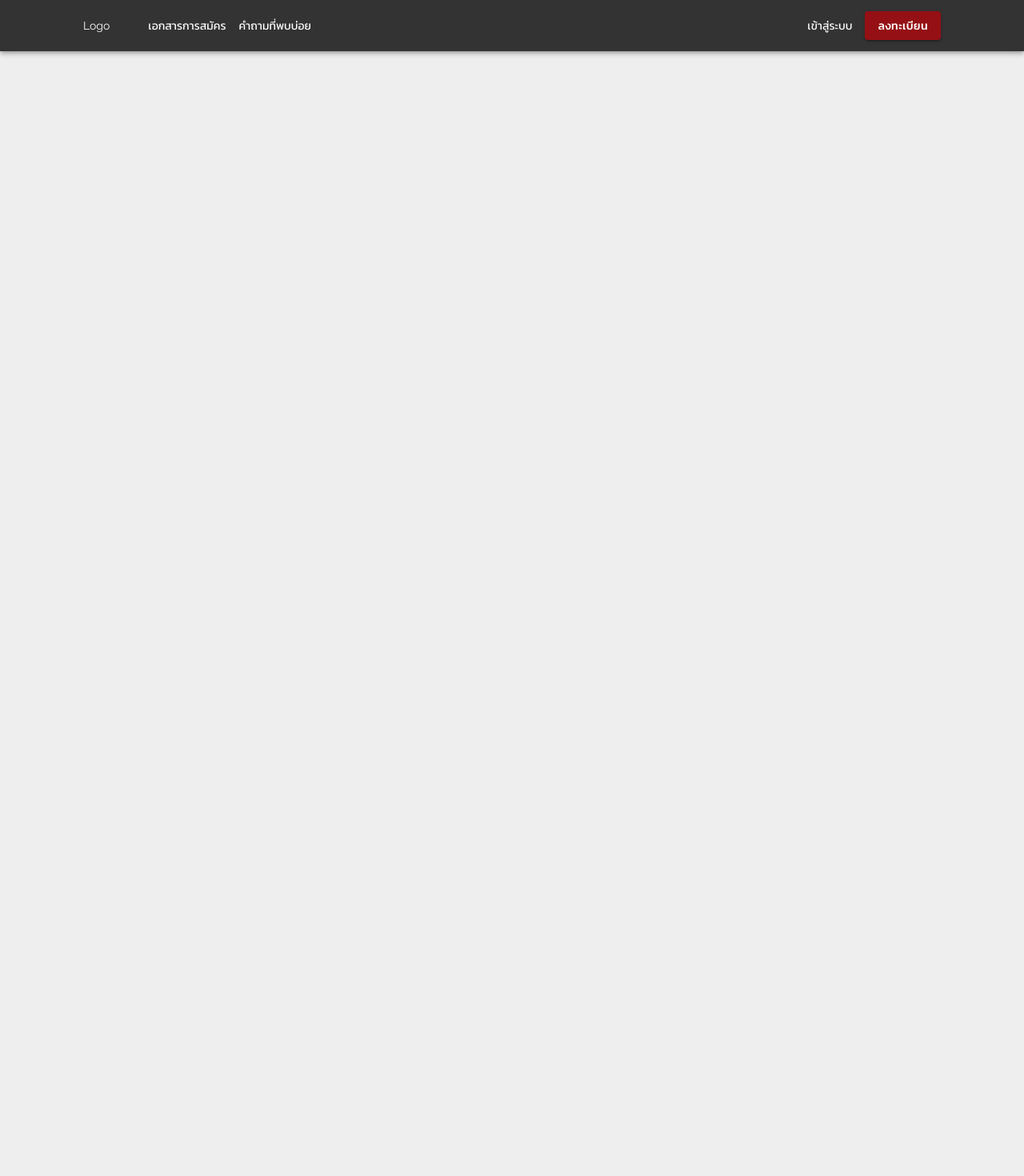
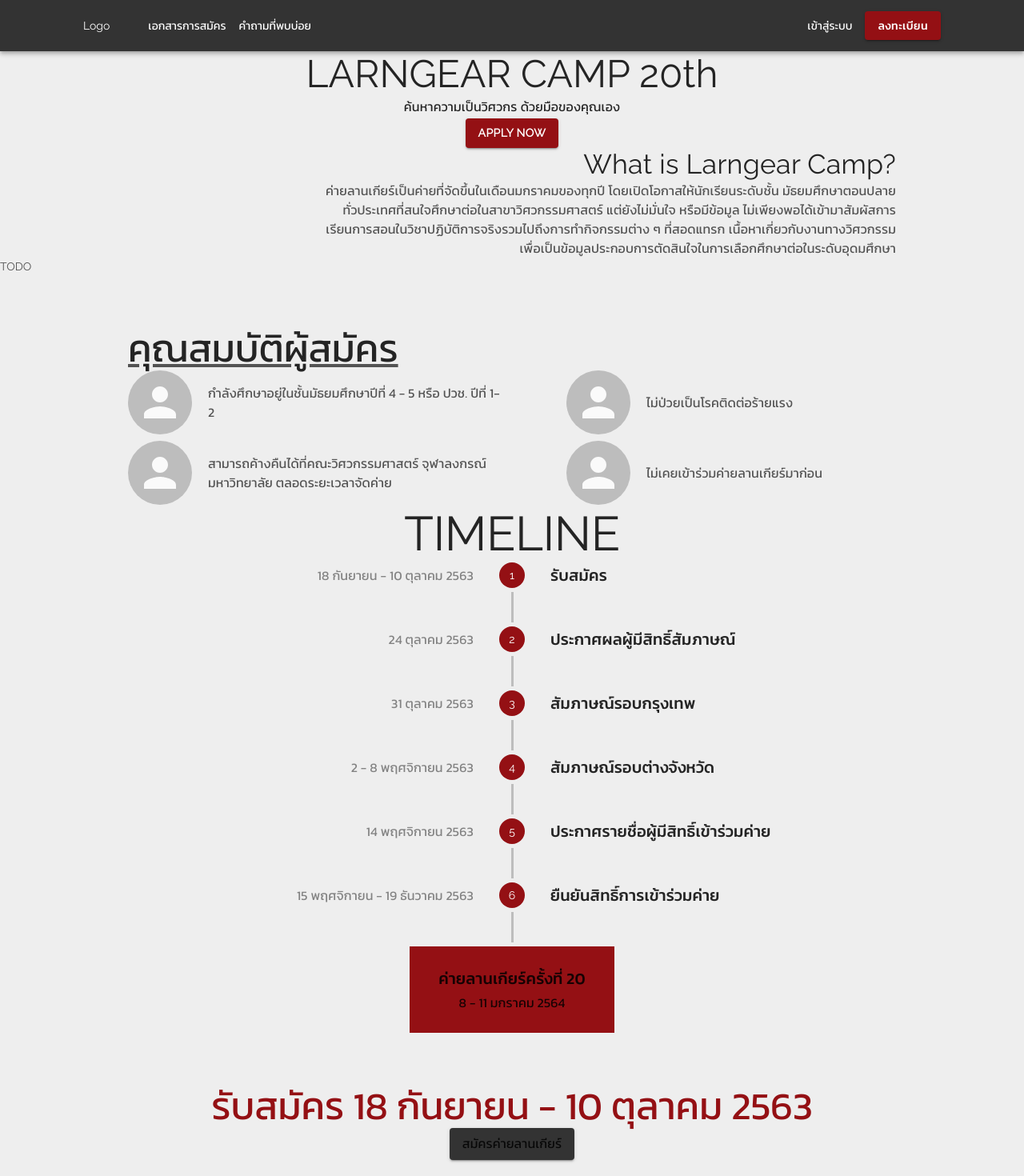
Before and after one commit to esc-chula/larngearcamp-frontend, a React (Create React App) app: page / in a window 1280 px wide. Shown: the top 1470 px of the page at 80% size. Before the commit the page ends 800 px from the top, so only its background shows below. Built offline with nearby package versions, Linux system fonts and the light colour scheme.

Commit message:
update: update landing page

```diff
--- a/src/modules/home.module.tsx
+++ b/src/modules/home.module.tsx
@@ -1,12 +1,167 @@
 import React from "react"
+import { makeStyles } from "@material-ui/core/styles"
+import { Typography, Button, Box, Grid, Avatar } from "@material-ui/core"
 import { CoverComponent } from "../core/components/cover.component"
+import { TimelineDisplay } from "../core/components/timeline.component";
+
+const useStyle = makeStyles(theme => ({
+  container: {
+    marginLeft: '160px',
+    marginRight: '160px'
+  },
+  halfWidth: {
+    width: "calc(50% - 160px)"
+  },
+  textRight: {
+    textAlign: "right",
+  },
+  rightDescription: {
+    fontSize: "22px"
+  },
+  white: {
+    color: "#FFFFFF"
+  },
+  logoImg: {
+    width: "80px",
+    height: "80px",
+    marginRight: "20px"
+  },
+  vCenter: {
+    verticalAlign: "middle",
+  },
+  grey: {
+    color: "#828282"
+  },
+  inlineBlock: {
+    display: "inline-block"
+  },
+  timelineCard: {
+    backgroundColor: theme.palette.primary.main,
+    color: "white",
+    width: "max-content",
+    margin: "auto",
+    padding: "24px 36px 24px 36px",
+    textAlign: "center"
+  },
+  primaryAnnounce: {
+    color: theme.palette.primary.main
+  }
+}));
 
 const HomeModule: React.FC = () => {
+  const classes = useStyle();
+
   return (
     <>
       <CoverComponent />
+
+      <Box textAlign="center">
+        <Typography variant="h3">LARNGEAR CAMP 20th</Typography>
+        <Typography variant="subtitle1">ค้นหาความเป็นวิศวกร ด้วยมือของคุณเอง</Typography>
+        <Button variant="contained" color="primary"><b>Apply Now</b></Button>
+      </Box>
+
+      <div className={classes.container}>
+          <Typography variant="h4" align="right">What is Larngear Camp?</Typography>
+          <Grid container justify="flex-end">
+            <Grid item sm={12} md={12} lg={9}>
+              <Typography variant="body1" align="right">
+                  ค่ายลานเกียร์เป็นค่ายที่จัดขึ้นในเดือนมกราคมของทุกปี โดยเปิดโอกาสให้นักเรียนระดับชั้น
+            มัธยมศึกษาตอนปลายทั่วประเทศที่สนใจศึกษาต่อในสาขาวิศวกรรมศาสตร์ แต่ยังไม่มั่นใจ หรือมีข้อมูล
+            ไม่เพียงพอได้เข้ามาสัมผัสการเรียนการสอนในวิชาปฏิบัติการจริงรวมไปถึงการทำกิจกรรมต่าง ๆ ที่สอดแทรก
+            เนื้อหาเกี่ยวกับงานทางวิศวกรรม เพื่อเป็นข้อมูลประกอบการตัดสินใจในการเลือกศึกษาต่อในระดับอุดมศึกษา
+              </Typography>
+            </Grid>
+          </Grid>
+      </div>
+
+      TODO
+      <br></br>
+      <br></br>
+      <br></br>
+      <br></br>
+
+      <div className={classes.container}>
+        <u><Typography variant="h3">คุณสมบัติผู้สมัคร</Typography></u>
+        <QualificationDisplay
+        data={[
+          {description: 'กำลังศึกษาอยู่ในชั้นมัธยมศึกษาปีที่ 4 - 5 หรือ ปวช. ปีที่ 1-2', src: ''},
+          {description: 'สามารถค้างคืนได้ที่คณะวิศวกรรมศาสตร์ จุฬาลงกรณ์มหาวิทยาลัย ตลอดระยะเวลาจัดค่าย', src: ''},
+          {description: 'ไม่ป่วยเป็นโรคติดต่อร้ายแรง', src: ''},
+          {description: 'ไม่เคยเข้าร่วมค่ายลานเกียร์มาก่อน', src: ''}
+        ]}/>
+      </div>
+
+
+      <Typography variant="h2" align="center">TIMELINE</Typography>
+      <TimelineDisplay
+        includeFinalLine={true}
+        label={[
+          {left: '18 กันยายน - 10 ตุลาคม 2563', right: 'รับสมัคร'},
+          {left: '24 ตุลาคม 2563', right: 'ประกาศผลผู้มีสิทธิ์สัมภาษณ์'},
+          {left: '31 ตุลาคม 2563', right: 'สัมภาษณ์รอบกรุงเทพ'},
+          {left: '2 - 8 พฤศจิกายน 2563', right: 'สัมภาษณ์รอบต่างจังหวัด'},
+          {left: '14 พฤศจิกายน 2563', right: 'ประกาศรายชื่อผู้มีสิทธิ์เข้าร่วมค่าย'},
+          {left: '15 พฤศจิกายน - 19 ธันวาคม 2563', right: 'ยืนยันสิทธิ์การเข้าร่วมค่าย'}
+        ]}
+      />
+      <div className={classes.timelineCard}>
+          <Typography variant="h6" className="kanit">ค่ายลานเกียร์ครั้งที่ 20</Typography>
+          <Typography variant="subtitle1" className="kanit">8 - 11 มกราคม 2564</Typography>
+      </div>
+
+      <br></br>
+      <br></br>
+      <br></br>
+
+      <Box textAlign="center">
+        <Typography variant="h3" className={classes.primaryAnnounce + ' kanit'}>รับสมัคร 18 กันยายน - 10 ตุลาคม 2563</Typography>
+        <Button variant="contained" color="secondary">
+            <Typography variant="subtitle1">สมัครค่ายลานเกียร์</Typography>
+        </Button>
+      </Box>
+
+      <br></br>
+      <br></br>
+      <br></br>
     </>
   )
 }
 
+
+const QualificationDisplay: React.FC<{
+  data: {description: string, src: string}[]
+}> = (props) => {
+  const classes = useStyle();
+
+  const qulificationItem = (description: string, imgSrc: string) =>
+    <div style={{display: "inline-flex"}}>
+      <Avatar src={imgSrc}  className={classes.logoImg}></Avatar>
+      <Grid container direction="column" justify="center">
+        <Typography variant="body1" align="left" className='kanit'>
+          {description}
+        </Typography>
+      </Grid>
+    </div>;
+
+  const colGrids = [];
+  for (let i = 0; i < props.data.length; i+=2) {
+    const ele1 = props.data[i];
+    const ele2 = props.data[i+1];
+
+    colGrids.push(
+      <Grid container item direction="column" alignContent="center" xs={6} spacing={1} key={i}>
+        {ele1 && <Grid item>{qulificationItem(ele1.description, ele1.src)}</Grid>}
+        {ele2 && <Grid item>{qulificationItem(ele2.description, ele2.src)}</Grid>}
+      </Grid>
+    );
+  }
+
+  return (
+    <Grid container>
+      {colGrids}
+    </Grid>
+  )
+};
+
 export { HomeModule }
```
